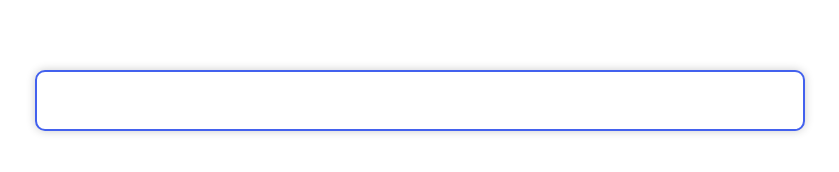
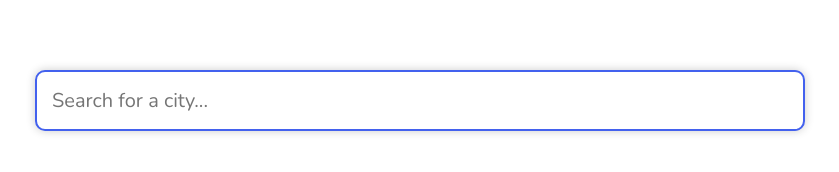
Before and after one commit to SeanEmmers/weather-app-nextjs, a Next.js app: page / in a window 1280 px wide. Shown: the part 300-472 px from the top of the page, without its empty margins (220-1059 px from the left). Built offline with nearby package versions, Linux system fonts and the light colour scheme.

Commit message:
searchbox placeholder

```diff
--- a/pages/index.js
+++ b/pages/index.js
@@ -10,7 +10,7 @@
 
       <div className="home">
         <div className="container">
-        <SearchBox/>
+        <SearchBox placeholder="Search for a city..."/>
         </div>
       </div>
     </div>
```
